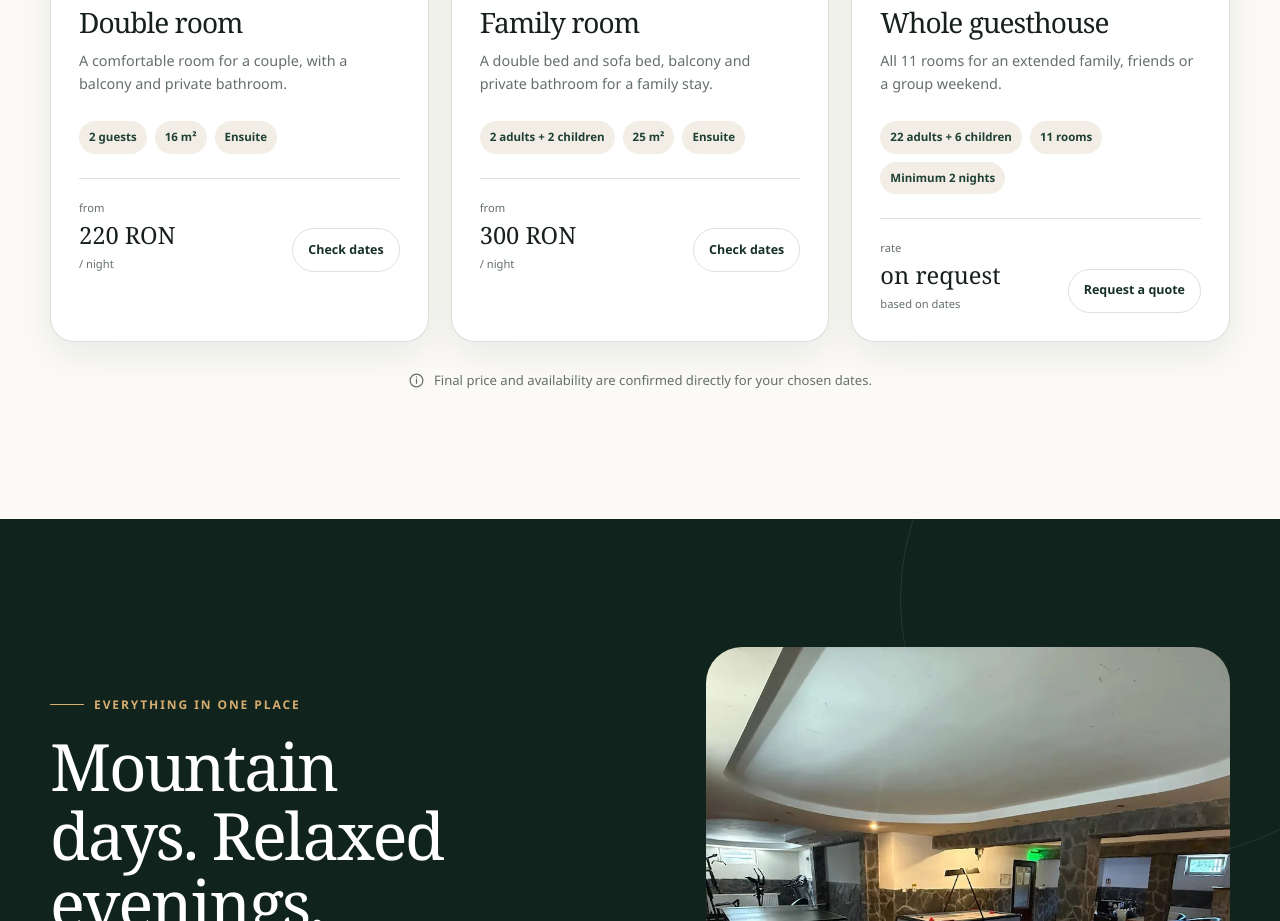
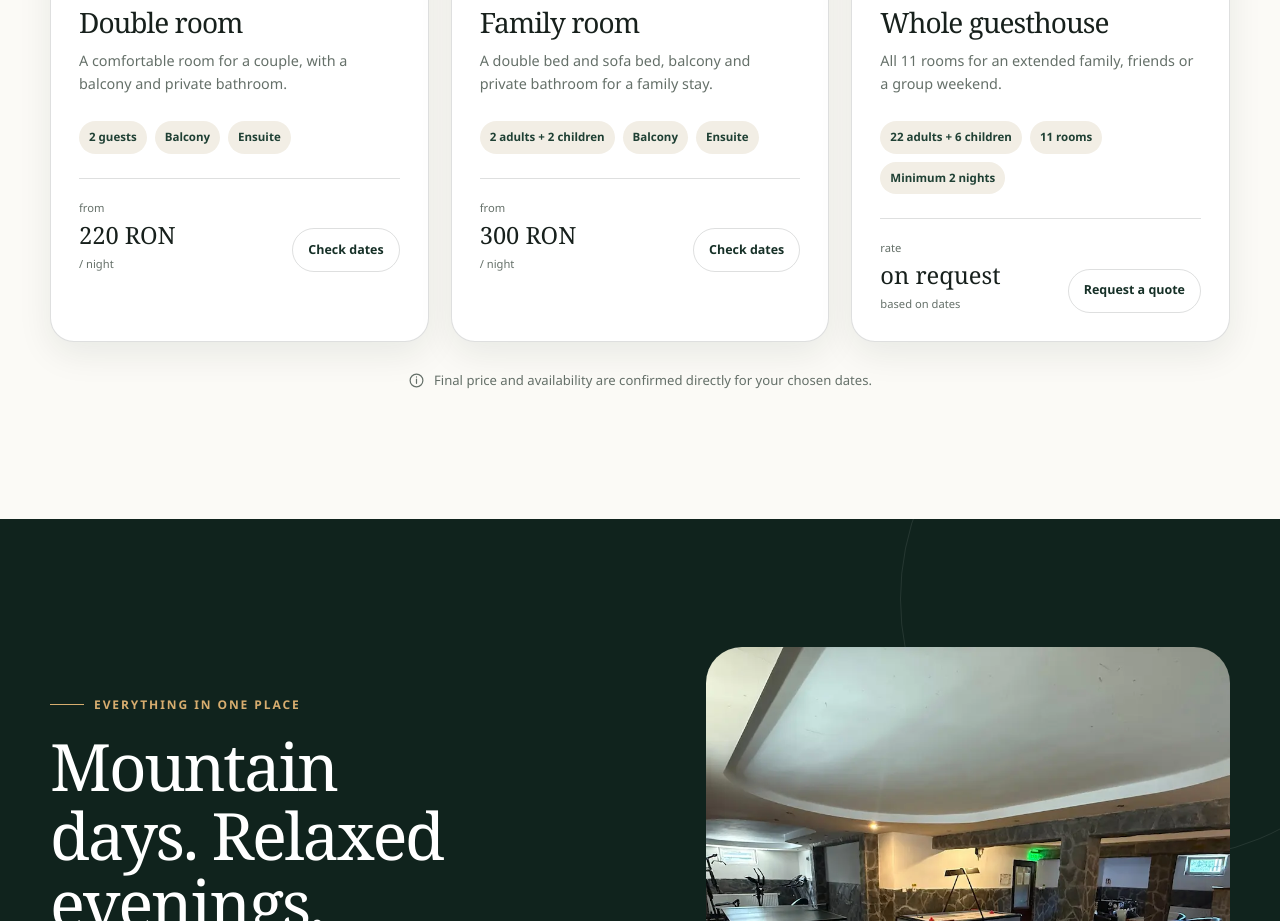
Before and after one commit to cosmut234/Pensiunea-Codrut, a website: page en.html in a window 1280 px wide. Shown: the part 2720-3641 px from the top of the page. Drawn offline with Linux system fonts and the light colour scheme.

Commit message:
Remove conflicting room size claims

```diff
--- a/en.html
+++ b/en.html
@@ -235,7 +235,7 @@
             <div class="room-content">
               <h3>Double room</h3>
               <p>A comfortable room for a couple, with a balcony and private bathroom.</p>
-              <ul class="room-meta"><li>2 guests</li><li>16 m²</li><li>Ensuite</li></ul>
+              <ul class="room-meta"><li>2 guests</li><li>Balcony</li><li>Ensuite</li></ul>
               <div class="room-bottom">
                 <div class="room-price"><small>from</small><strong>220 RON</strong><small>/ night</small></div>
                 <a class="button button--outline" href="https://wa.me/40742599860?text=Hello!%20I%20would%20like%20details%20about%20a%20double%20room.%20Dates%3A%20" target="_blank" rel="noopener noreferrer">Check dates</a>
@@ -251,7 +251,7 @@
             <div class="room-content">
               <h3>Family room</h3>
               <p>A double bed and sofa bed, balcony and private bathroom for a family stay.</p>
-              <ul class="room-meta"><li>2 adults + 2 children</li><li>25 m²</li><li>Ensuite</li></ul>
+              <ul class="room-meta"><li>2 adults + 2 children</li><li>Balcony</li><li>Ensuite</li></ul>
               <div class="room-bottom">
                 <div class="room-price"><small>from</small><strong>300 RON</strong><small>/ night</small></div>
                 <a class="button button--outline" href="https://wa.me/40742599860?text=Hello!%20I%20would%20like%20details%20about%20a%20family%20room.%20Dates%3A%20" target="_blank" rel="noopener noreferrer">Check dates</a>
```
Also changed, not shown: cazare-familii-moieciu.html (+1 -1 lines), index.html (+2 -2 lines).
